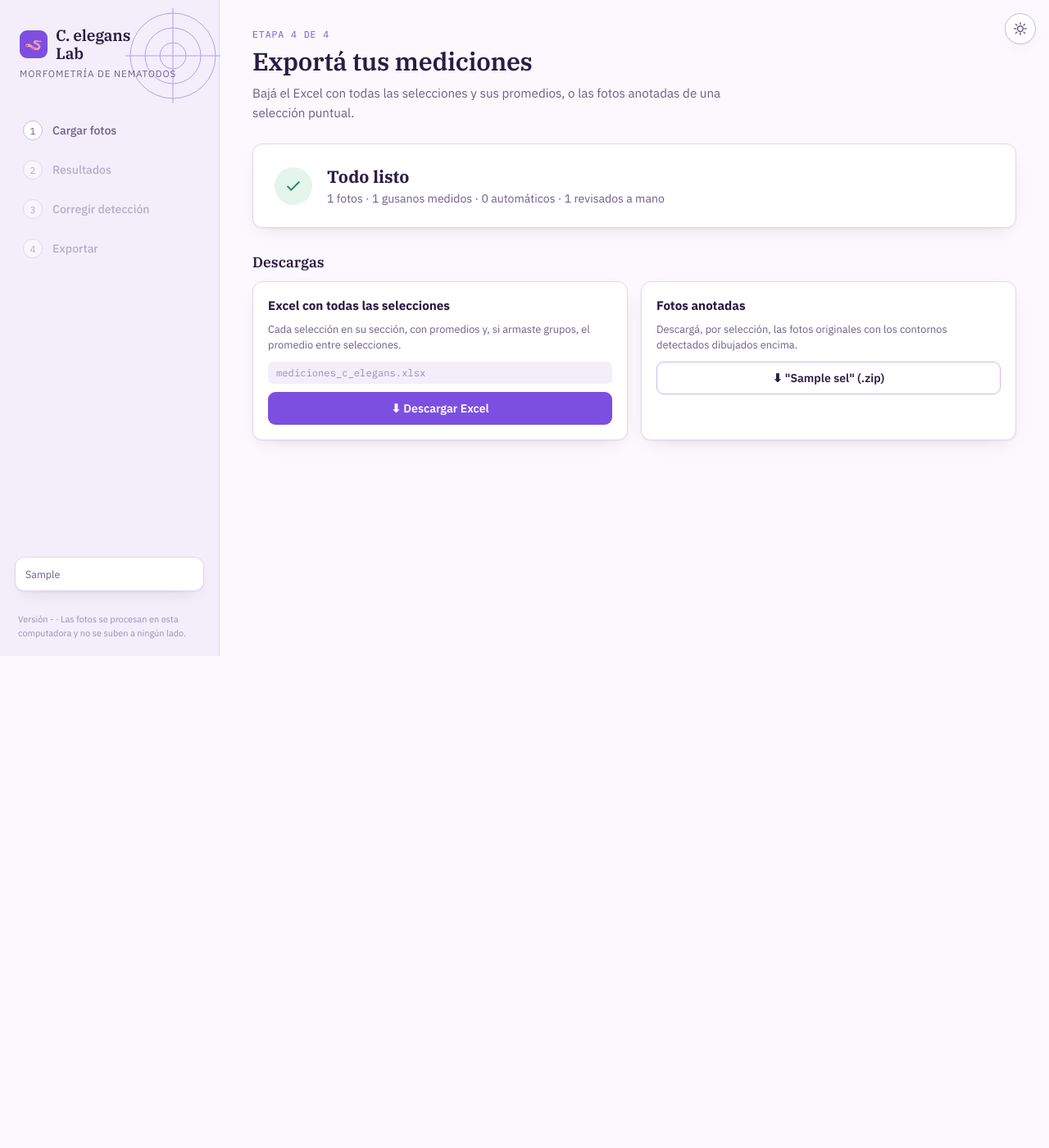
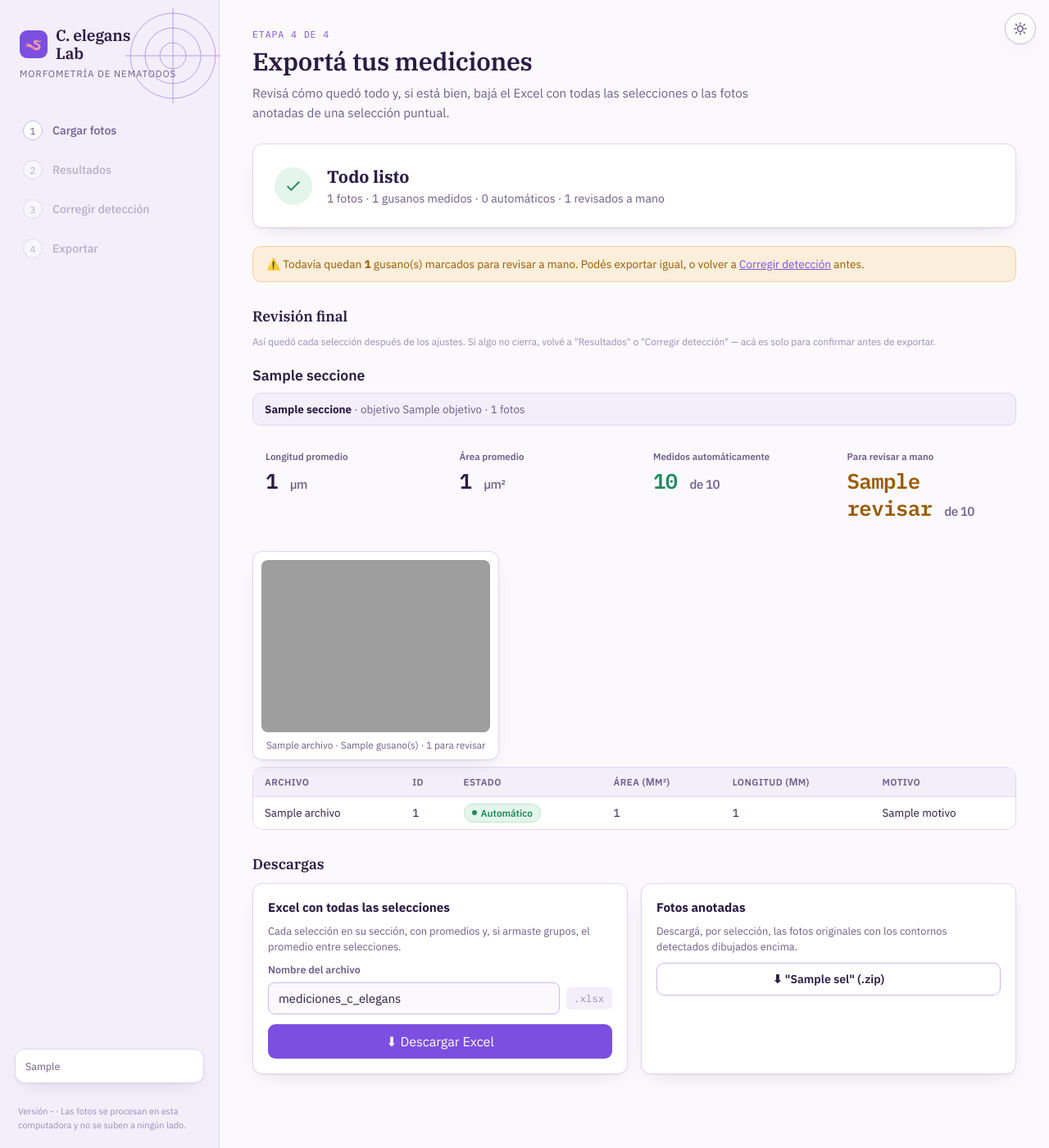
Before and after one commit to fedebianchi22/worm-analysis, a FastAPI app: template templates/exportar.html in a window 1280 px wide. Shown: the whole page at 82% size. Before the commit the page ends 800 px from the top, so only its background shows below. Run offline with FastAPI, Linux system fonts and the light colour scheme; the template is opened without the code that fills it: most values are stand-ins (such as "Sample title", 1, 10 or a date in 2020); grey boxes are pictures that could not be loaded.

Commit message:
feat: nombre para el Excel, revisión final en Exportar, salto directo si no hay pendientes
1. El Excel ahora se descarga con el nombre que se escriba en Exportar
   (por default "mediciones_c_elegans"), en vez de un nombre fijo.

2. En Resultados, cuando no queda ningún gusano marcado para revisar, el
   botón que antes quedaba deshabilitado ("Corregir detecciones
   pendientes (0)") ahora lleva directo a Exportar.

3. Exportar suma una "Revisión final": por cada selección, los mismos
   tiles, la galería de fotos (con vista ampliada al hacer click) y la
   tabla de resultados que ya se ven en Resultados, en modo solo lectura
   -para confirmar que todo cerró bien antes de exportar, sin duplicar
   la edición (si hay que corregir algo, se vuelve a Resultados o
   Corregir). Si todavía queda algo pendiente de revisar, se ve un aviso
   arriba con un link directo a Corregir detección.

server.py: se extrajo _construir_secciones() (antes vivía solo dentro de
la ruta de Resultados) para que ambas pantallas arme exactamente los
mismos datos.

Co-Authored-By: Claude Sonnet 5 <noreply@anthropic.com>

```diff
--- a/server.py
+++ b/server.py
@@ -6,6 +6,7 @@ Toda la lógica de detección/medición vive en measure_worms.py, sin cambios.
 import copy
 import io
 import os
+import re
 import sys
 import zipfile
 
@@ -357,26 +358,16 @@ def analizar(request: Request):
 
 # ================= Etapa 2: resultados =================
 
-@app.get("/resultados")
-def pagina_resultados(request: Request):
-    sid, sesion = _sesion(request)
-    resultado = sesion["resultado"]
-    if resultado is None:
-        return _redirigir("/cargar", sid)
-
-    grupos_actuales = []
-    for gid, grupo in sesion["grupos"].items():
-        detalle, area_grupo, length_grupo = calcular_promedio_grupo(grupo["sids"], resultado["selecciones"])
-        grupos_actuales.append({"nombre": grupo["nombre"], "detalle": detalle,
-                                 "promedio_area": area_grupo, "promedio_length": length_grupo})
-
+def _construir_secciones(resultado):
+    """Arma la lista de secciones (una por selección) con todo lo que hace
+    falta para mostrar el tablero: tiles, escala de referencia, galería de
+    fotos y filas de la tabla. La usan tanto Resultados como la revisión
+    final de Exportar, así las dos pantallas siempre muestran lo mismo."""
     secciones = []
-    total_revisar_global = 0
     for sel_id, sel in resultado["selecciones"].items():
         area, length, n = calcular_promedio(sel["filas"])
         total = len(sel["filas"])
         revisar = sum(1 for f in sel["filas"] if f["revisar_manualmente"])
-        total_revisar_global += revisar
 
         archivos_unicos = list(dict.fromkeys(f["archivo"] for f in sel["filas"]))
         fotos = []
@@ -395,6 +386,24 @@ def pagina_resultados(request: Request):
             "fotos": fotos,
             "filas": list(enumerate(sel["filas"])),
         })
+    return secciones
+
+
+@app.get("/resultados")
+def pagina_resultados(request: Request):
+    sid, sesion = _sesion(request)
+    resultado = sesion["resultado"]
+    if resultado is None:
+        return _redirigir("/cargar", sid)
+
+    grupos_actuales = []
+    for gid, grupo in sesion["grupos"].items():
+        detalle, area_grupo, length_grupo = calcular_promedio_grupo(grupo["sids"], resultado["selecciones"])
+        grupos_actuales.append({"nombre": grupo["nombre"], "detalle": detalle,
+                                 "promedio_area": area_grupo, "promedio_length": length_grupo})
+
+    secciones = _construir_secciones(resultado)
+    total_revisar_global = sum(s["revisar"] for s in secciones)
 
     ctx = {
         "etapa": "resultados",
@@ -686,6 +695,19 @@ async def aplicar_correccion(request: Request):
     return _redirigir(f"/corregir?sid_sel={sid_sel}&archivo={archivo}&idx={idx}", sid)
 
 
+def _nombre_archivo_seguro(nombre, extension):
+    """Limpia el nombre que haya escrito el usuario para el archivo a
+    descargar: sin caracteres inválidos en Windows, y con la extensión
+    correcta puesta (la escriba o no)."""
+    nombre = (nombre or "").strip()
+    if not nombre:
+        nombre = "mediciones_c_elegans"
+    nombre = re.sub(r'[<>:"/\\|?*]', "_", nombre)
+    if not nombre.lower().endswith(extension):
+        nombre += extension
+    return nombre
+
+
 # ================= Etapa 4: exportar =================
 
 @app.get("/exportar")
@@ -701,16 +723,18 @@ def pagina_exportar(request: Request):
     ctx = {
         "etapa": "exportar",
         "resultado": resultado,
+        "secciones": _construir_secciones(resultado),
         "total_fotos": resultado["total_fotos"],
         "total_gusanos": total_gusanos,
         "total_revisar": total_revisar,
+        "num": _num_ar,
         **_contexto_sidebar(sesion),
     }
     return _render(request, sid, "exportar.html", ctx)
 
 
 @app.get("/exportar/excel")
-def exportar_excel(request: Request):
+def exportar_excel(request: Request, nombre: str = "mediciones_c_elegans"):
     _, sesion = _sesion(request)
     resultado = sesion["resultado"]
 
@@ -726,9 +750,10 @@ def exportar_excel(request: Request):
         selecciones_para_excel.append({"nombre": sel["nombre"], "objetivo": sel.get("objetivo"), "filas": sel["filas"],
                                         "promedio_area": area, "promedio_length": length, "n": n})
 
-    ruta = os.path.join(sesion["carpeta"], "mediciones_c_elegans.xlsx")
+    nombre_archivo = _nombre_archivo_seguro(nombre, ".xlsx")
+    ruta = os.path.join(sesion["carpeta"], nombre_archivo)
     generar_excel(selecciones_para_excel, grupos_actuales, ruta)
-    return FileResponse(ruta, filename="mediciones_c_elegans.xlsx",
+    return FileResponse(ruta, filename=nombre_archivo,
                          media_type="application/vnd.openxmlformats-officedocument.spreadsheetml.sheet")
 
 
--- a/static/app.css
+++ b/static/app.css
@@ -210,7 +210,7 @@ button.btn { font: inherit; }
 .gallery { display: grid; grid-template-columns: repeat(3, 1fr); gap: 14px; margin-bottom: 8px; }
 .plate-card { padding: 10px; text-align: center; }
 .plate-card img { width: 100%; border-radius: 8px; display: block; }
-.plate-img { cursor: zoom-in; transition: opacity .1s; }
+.plate-img, .plate-img-ver { cursor: zoom-in; transition: opacity .1s; }
 .plate-img:hover { opacity: .85; }
 .plate-count { font-size: .74rem; color: var(--text-muted); margin-top: 8px; }
 
--- a/templates/exportar.html
+++ b/templates/exportar.html
@@ -3,7 +3,7 @@
   <div class="screen-head">
     <div class="eyebrow">Etapa 4 de 4</div>
     <h1 class="screen-title">Exportá tus mediciones</h1>
-    <p class="screen-sub">Bajá el Excel con todas las selecciones y sus promedios, o las fotos anotadas de una selección puntual.</p>
+    <p class="screen-sub">Revisá cómo quedó todo y, si está bien, bajá el Excel con todas las selecciones o las fotos anotadas de una selección puntual.</p>
   </div>
 
   <div class="card export-hero">
@@ -16,13 +16,69 @@
     </div>
   </div>
 
+  {% if total_revisar > 0 %}
+    <div class="alert-warn">⚠️ Todavía quedan <strong>{{ total_revisar }}</strong> gusano(s) marcados para revisar a mano. Podés exportar igual, o volver a <a href="/corregir">Corregir detección</a> antes.</div>
+  {% endif %}
+
+  <h2 class="section-title">Revisión final</h2>
+  <p class="field-hint" style="margin-bottom:14px">Así quedó cada selección después de los ajustes. Si algo no cierra, volvé a "Resultados" o "Corregir detección" — acá es solo para confirmar antes de exportar.</p>
+
+  {% for s in secciones %}
+    <h3 class="subsection-title" style="font-size:1.1rem">{{ s.nombre }}</h3>
+    <div class="context-bar"><strong>{{ s.nombre }}</strong> · objetivo {{ s.objetivo }} · {{ s.n_fotos }} fotos</div>
+
+    <div class="tiles">
+      <div class="tile"><div class="tile-label">Longitud promedio</div><div class="tile-value">{{ num(s.length, 0) }} <span class="tile-unit">µm</span></div></div>
+      <div class="tile"><div class="tile-label">Área promedio</div><div class="tile-value">{{ num(s.area, 0) }} <span class="tile-unit">µm²</span></div></div>
+      <div class="tile ok"><div class="tile-label">Medidos automáticamente</div><div class="tile-value">{{ s.total - s.revisar }} <span class="tile-unit">de {{ s.total }}</span></div></div>
+      <div class="tile {{ 'warn' if s.revisar else '' }}"><div class="tile-label">Para revisar a mano</div><div class="tile-value">{{ s.revisar }} <span class="tile-unit">de {{ s.total }}</span></div></div>
+    </div>
+
+    <div class="gallery">
+      {% for foto in s.fotos %}
+        <div class="card plate-card">
+          <img src="/foto/{{ foto.sel_id }}/{{ foto.archivo }}" alt="{{ foto.archivo }}" loading="lazy"
+               class="plate-img-ver" data-src="/foto/{{ foto.sel_id }}/{{ foto.archivo }}">
+          <div class="plate-count">{{ foto.archivo }} · {{ foto.n }} gusano(s){% if foto.n_revisar %} · {{ foto.n_revisar }} para revisar{% endif %}</div>
+        </div>
+      {% endfor %}
+    </div>
+
+    <div class="table-wrap" style="margin-bottom:30px">
+      <table class="results">
+        <thead><tr><th>Archivo</th><th>ID</th><th>Estado</th><th>Área (µm²)</th><th>Longitud (µm)</th><th>Motivo</th></tr></thead>
+        <tbody>
+          {% for i, f in s.filas %}
+            <tr>
+              <td>{{ f.archivo }}</td>
+              <td class="num">{{ f.id if f.id is not none else "—" }}</td>
+              <td>
+                {% if f.revisar_manualmente %}<span class="chip chip-warn"><span class="chip-dot"></span>Revisar</span>
+                {% else %}<span class="chip chip-ok"><span class="chip-dot"></span>Automático</span>{% endif %}
+              </td>
+              <td class="num">{{ num(f.area_um2, 1) }}</td>
+              <td class="num">{{ num(f.length_um, 1) }}</td>
+              <td class="row-motivo">{{ f.motivo or "—" }}</td>
+            </tr>
+          {% endfor %}
+        </tbody>
+      </table>
+    </div>
+  {% endfor %}
+
   <h2 class="section-title">Descargas</h2>
   <div class="export-grid">
     <div class="card export-card">
       <h3>Excel con todas las selecciones</h3>
       <p>Cada selección en su sección, con promedios y, si armaste grupos, el promedio entre selecciones.</p>
-      <span class="export-file">mediciones_c_elegans.xlsx</span>
-      <a class="btn btn-primary btn-block" href="/exportar/excel">⬇ Descargar Excel</a>
+      <form method="get" action="/exportar/excel">
+        <label class="field-label">Nombre del archivo</label>
+        <div style="display:flex;gap:8px;align-items:center;margin-bottom:12px">
+          <input class="field-input" type="text" name="nombre" value="mediciones_c_elegans" style="flex:1">
+          <span class="export-file" style="margin:0">.xlsx</span>
+        </div>
+        <button class="btn btn-primary btn-block" type="submit">⬇ Descargar Excel</button>
+      </form>
     </div>
     <div class="card export-card">
       <h3>Fotos anotadas</h3>
@@ -32,4 +88,27 @@
       {% endfor %}
     </div>
   </div>
+
+  <div id="ver-modal" class="foto-modal" hidden>
+    <div class="foto-modal-backdrop" id="ver-modal-backdrop"></div>
+    <div class="foto-modal-content">
+      <div class="foto-modal-toolbar">
+        <button class="foto-modal-cerrar" type="button" id="ver-modal-cerrar" aria-label="Cerrar" style="margin-left:auto">×</button>
+      </div>
+      <img id="ver-modal-img" src="" alt="">
+    </div>
+  </div>
+  <script>
+    (function () {
+      const modal = document.getElementById("ver-modal");
+      const img = document.getElementById("ver-modal-img");
+      function cerrar() { modal.hidden = true; }
+      document.querySelectorAll(".plate-img-ver").forEach((el) => {
+        el.addEventListener("click", () => { img.src = el.getAttribute("src"); modal.hidden = false; });
+      });
+      document.getElementById("ver-modal-backdrop").addEventListener("click", cerrar);
+      document.getElementById("ver-modal-cerrar").addEventListener("click", cerrar);
+      document.addEventListener("keydown", (e) => { if (e.key === "Escape") cerrar(); });
+    })();
+  </script>
 {% endblock %}
```
Also changed, not shown: templates/resultados.html (+5 -3 lines).
